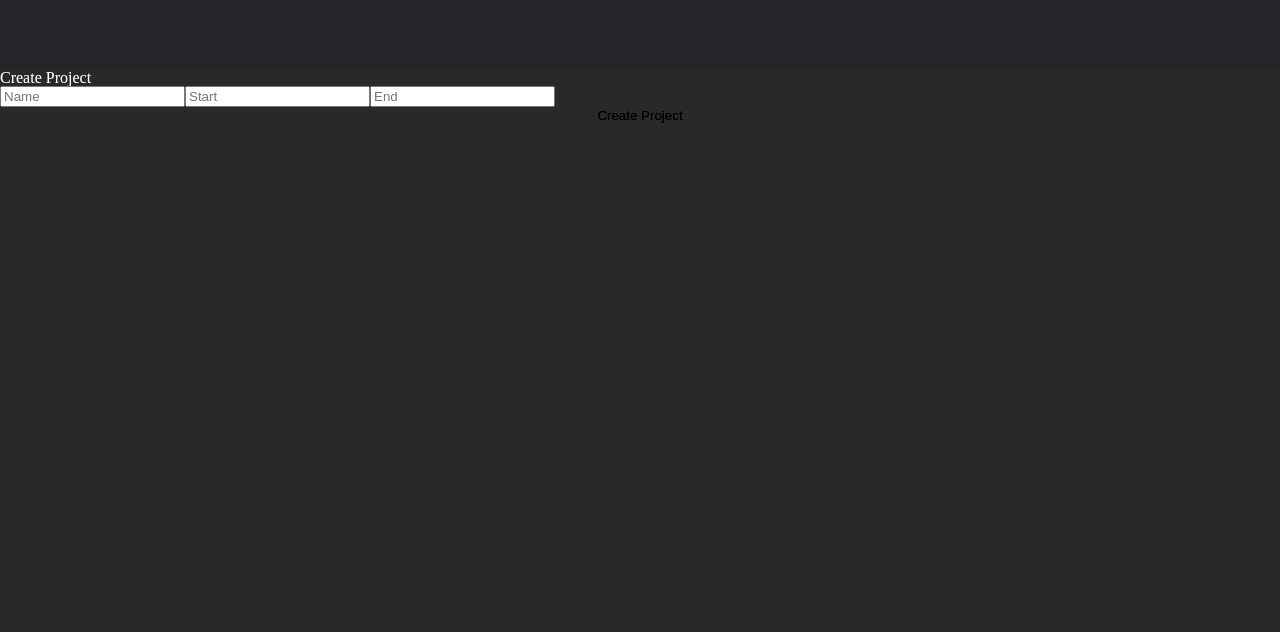
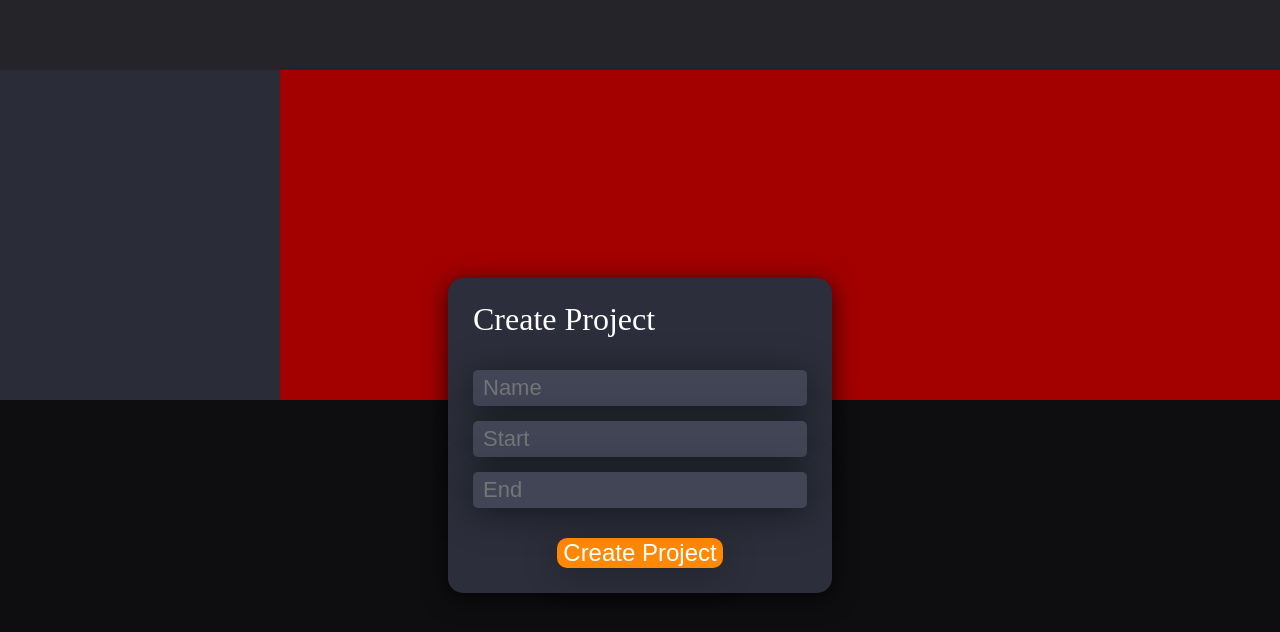
Before and after one commit to zerochae/kanboo_zerochae, a Vue app: page /projects in a window 1280 px wide. Shown: the top 632 px of the page. Built offline with nearby package versions, Linux system fonts and the light colour scheme; what @kangc/v-md-editor, codemirror-editor-vue3 would draw is missing.

Commit message:
notice form

```diff
--- a/src/App.vue
+++ b/src/App.vue
@@ -2,6 +2,7 @@
   <div class="container">
     <nav>
       <Menu/>
+      <ProjectDetail/>
       <Home/>
     </nav>
     <router-view></router-view>
@@ -11,13 +12,15 @@
 <script>
 // import Compiler from './components/container/access/projectDetail/compiler/Compiler.vue'
 import Menu from './components/component/global/Menu.vue'
-import Home from './components/container/noAccess/Home.vue'
+import Home from '@/components/container/noAccess/Home.vue'
+import ProjectDetail from '@/components/container/access/projectDetail/ProjectDetail.vue'
 export default {
   name: 'App',
   components: {
     // Compiler,
     Menu,
-    Home
+    Home,
+    ProjectDetail
   }
 }
 </script>
--- a/src/components/container/access/projectDetail/ProjectDetail.vue
+++ b/src/components/container/access/projectDetail/ProjectDetail.vue
@@ -1,13 +1,28 @@
 <template>
-<div></div>
+  <div class="projectDetail-container">
+    <Notice />
+    <Chat />
+  </div>
 </template>
 
 <script>
+import Notice from "@/components/popup/Notice.vue";
+import Chat from "@/components/popup/Chat.vue";
+
 export default {
-
-}
+  components: {
+    Notice,
+    Chat,
+  },
+};
 </script>
 
 <style>
-
+.projectDetail-container {
+  position: relative;
+  width: 100%;
+  height: calc(100vh - 70px);
+  background: #16161a;
+  overflow: hidden;
+}
 </style>
--- a/src/components/container/noAccess/Home.vue
+++ b/src/components/container/noAccess/Home.vue
@@ -1,21 +1,21 @@
 <template>
   <div>
-    <Projects/>
-    <!-- <VideoView/> -->
-    <!-- <HowToUse/> -->
+    <!-- <Projects/>
+    <VideoView/>
+    <HowToUse/> -->
   </div>
 </template>
 
 <script>
 // import HowToUse from '@/components/component/noAccess/Sign/HowToUse.vue';
 // import VideoView from '@/components/component/noAccess/Sign/VideoView.vue';
-import Projects from '@/components/container/access/Projects.vue'
+// import Projects from '@/components/container/access/Projects.vue'
 
 export default {
   components:{
     // VideoView,
     // HowToUse,
-    Projects
+    // Projects
   }
 };
 </script>
--- a/src/components/popup/Chat.vue
+++ b/src/components/popup/Chat.vue
@@ -1,13 +1,38 @@
 <template>
-<div></div>
+  <div class="chat-container">
+    <button
+      style="
+        position: absolute;
+        top: 30%;
+        right: 50%;
+        background: #eee;
+        width: 100px;
+        height: 100px;
+      "
+      @click="chatTest"
+    >
+      채팅 테스트
+    </button>
+    <div class="chat-box">
+      <div class="chat-header"></div>
+      <div class="chat-content"></div>
+      <div class="chat-inputBox"></div>
+    </div>
+  </div>
 </template>
 
 <script>
-export default {
-
-}
+export default {};
 </script>
 
 <style>
-
+.chat-container {
+  overflow: hidden;
+  background: red;
+}
+.chat-box {
+  width: 280px;
+  height: 330px;
+  background: #414556;
+}
 </style>
--- a/src/components/popup/CreateProject.vue
+++ b/src/components/popup/CreateProject.vue
@@ -30,7 +30,6 @@ export default {
 </script>
 
 <style>
-
 .callModal {
   font-size: 50px;
   background: cornflowerblue;
@@ -39,15 +38,53 @@ export default {
 .createProject-bg-container {
   width: 100%;
   height: calc(100% - 70px);
-  background: rgba(0, 0, 0, 0.6);
+  background: rgba(0, 0, 0, 0.36);
   position: absolute;
   color: #fff;
+  display: flex;
+  flex-direction: column;
+  justify-content: center;
+  align-items: center;
 }
 
-.createProject-white-container{
+.createProject-white-container {
+  width: 30vw;
+  border-radius: 15px;
+  background: #2C2F3B;
+  padding:25px;
+  box-shadow: 0px 5px 25px rgba(0, 0, 0, 0.7);
+}
+
+.createProject-content{
   display: flex;
   flex-direction: column;
+  margin-bottom: 15px;
 }
 
+.createProject-title{
+  font-size: 32px;
+  margin-bottom: 35px;
+}
 
+.createProject-input{
+  background: #414556;
+  border: none;
+  outline: none;
+  margin-bottom: 15px;
+  font-size: 22px;
+  color:white;
+  border-radius: 5px;
+  padding: 5px 10px;
+  box-shadow: 0px 5px 35px rgba(0, 0, 0, 0.5);
+}
+
+.createProject-btn{
+  display: block;
+  background: #FF8906;
+  font-size: 24px;
+  color:white;
+  border-radius: 10px;
+  margin: 0 auto;
+  box-shadow: 0px 5px 35px rgba(0, 0, 0, 0.3);
+}
 </style>
--- a/src/components/popup/Notice.vue
+++ b/src/components/popup/Notice.vue
@@ -1,13 +1,142 @@
 <template>
-  <div></div>
+  <div class="notice-container">
+    <button
+      style="
+        position: absolute;
+        top: 50%;
+        right: 50%;
+        background: #eee;
+        width: 100px;
+        height: 100px;
+      "
+      @click="noticeTest"
+    >
+      알람 테스트
+    </button>
+    <div
+      :id="`notice-${index}`"
+      class="notice-box"
+      v-for="(message, index) in messages"
+      :key="index"
+    >
+      <p class="notice-text">
+        {{ message.user }} {{ message.content }}
+        <button @click="closeNotice(index)" class="notice-close-btn">
+          <i class="fas fa-times"> </i>
+        </button>
+      </p>
+      <div class="notice-bar">
+        <div class="notice-bar-fill"></div>
+      </div>
+    </div>
+  </div>
 </template>
 
 <script>
 export default {
-
-}
+  updated() {
+    for (let index in this.messages) {
+      setTimeout(() => {
+        document.querySelector(`#notice-${index}`).style.display = "none";
+      }, 3900);
+    }
+    clearTimeout();
+  },
+  data() {
+    return {
+      messages: [],
+    };
+  },
+  methods: {
+    closeNotice(index) {
+      document.querySelector(".notice-box").style.display = "none";
+      this.messages[index].check = "Y";
+    },
+    noticeTest() {
+      this.messages.push({
+        user: "zerochae",
+        content: "님이 로그인하였습니다",
+        check: "Y",
+      });
+    },
+  },
+};
 </script>
 
 <style>
+.notice-container {
+  display: flex;
+  flex-direction: column;
+  align-items: flex-end;
+  background: blue;
 
+}
+.notice-box {
+  margin-bottom: 10px;
+  width: 280px;
+  height: 60px;
+  right: 0;
+  background: #414556;
+  display: inline;
+  position: relative;
+  flex-direction: column;
+  justify-content: flex-end;
+  border-radius: 5px;
+  transform: translate(-100%);
+  animation: slide 4s linear;
+  box-shadow: 0 5px 25px rgba(255, 255, 255, 0.2);
+}
+
+.notice-text {
+  margin: 5px 5px 20px 5px;
+}
+
+.notice-box i {
+  position: absolute;
+  top: 0;
+  right: 2%;
+}
+
+.notice-bar {
+  height: 7px;
+  width: 278px;
+  background: #fff;
+  border-radius: 5px;
+  position: absolute;
+  bottom: 0;
+}
+
+.notice-bar-fill {
+  background: #3f80a9;
+  width: 100%;
+  height: 100%;
+  overflow: hidden;
+  border-radius: 5px;
+  animation: progress 3s linear;
+}
+
+@keyframes progress {
+  0% {
+    width: 0%;
+  }
+  100% {
+    width: 100%;
+  }
+}
+
+@keyframes slide {
+  0% {
+    transform: translate(100%);
+    opacity: 0;
+  }
+  9%,
+  91% {
+    transform: translate(0%);
+    opacity: 0.8;
+  }
+  100% {
+    transform: translate(100%);
+    opacity: 0;
+  }
+}
 </style>
```
